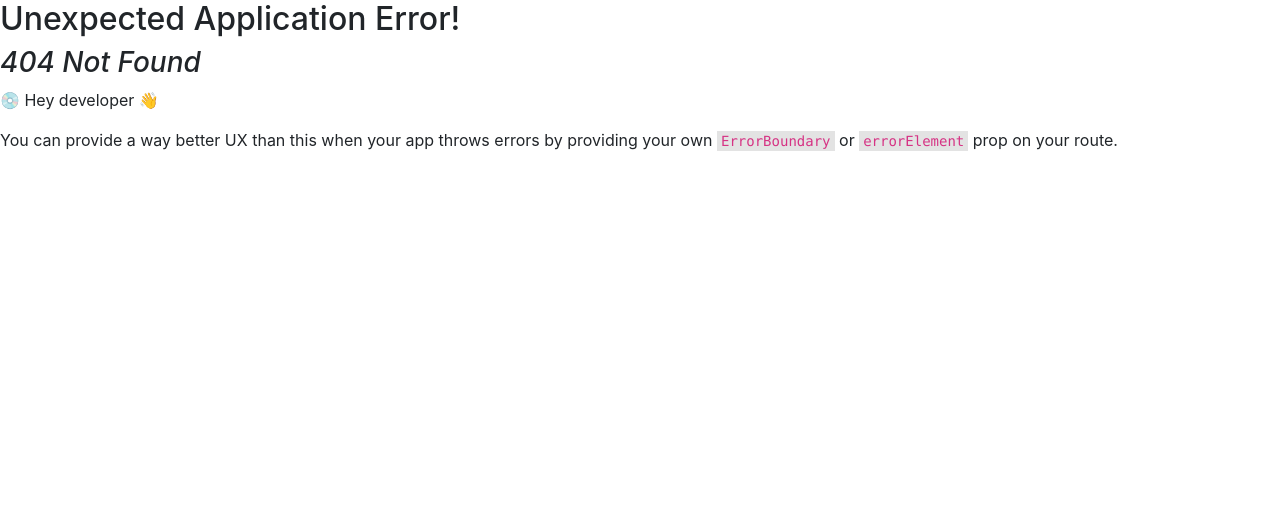
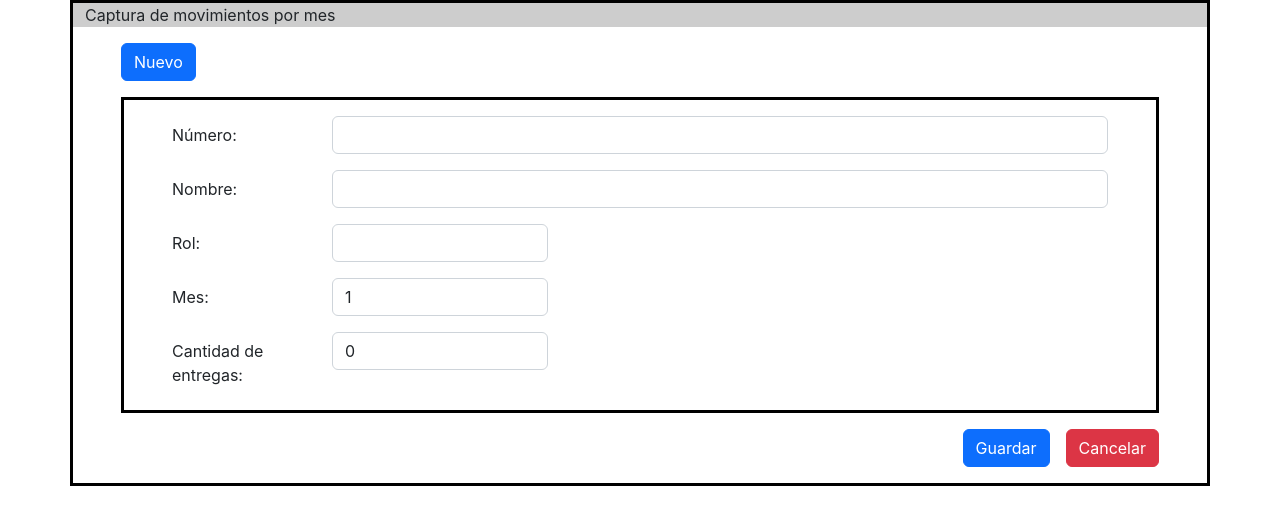
Before and after one commit to tragico0/prueba-tecnica-frontend, a React (Create React App) app: page /employees/create-movement in a window 1280 px wide. Before the commit this address had no page. Shown: the top 524 px of the page. Built offline with nearby package versions, Linux system fonts and the light colour scheme.

Commit message:
Add create employee movement page

```diff
--- a/src/index.tsx
+++ b/src/index.tsx
@@ -6,6 +6,7 @@ import reportWebVitals from './reportWebVitals';
 import { createBrowserRouter, RouterProvider } from 'react-router-dom';
 import RootLayout from './routes/RootLayout';
 import CreateEmployee from './routes/CreateEmployee';
+import CreateEmployeeMovement from './routes/CreateEmployeeMovement';
 
 const root = ReactDOM.createRoot(
     document.getElementById('root') as HTMLElement
@@ -14,7 +15,8 @@ const root = ReactDOM.createRoot(
 const router = createBrowserRouter([
     {path: '/', element: <RootLayout />, children: [
         {path: 'employees', element: null, children: [
-            {path: 'create', element: <CreateEmployee />}
+            {path: 'create', element: <CreateEmployee />},
+            {path: 'create-movement', element: <CreateEmployeeMovement />}
         ]}
     ]}
 ]);
--- /dev/null
+++ b/src/routes/CreateEmployeeMovement.tsx
@@ -0,0 +1,75 @@
+import { useState } from "react";
+import FormContainer from "../components/FormContainer";
+
+export default function CreateEmployeeMovement () {
+    return (
+        <div className="container">
+            <div className="row">
+                <div className="col">
+                    <FormContainer title="Captura de movimientos por mes">
+                        <CreateEmployeeMovementForm />
+                    </FormContainer>
+                </div>
+            </div>
+        </div>
+    );
+}
+
+const initialFormData = {
+    name: '',
+    reference: '',
+    role: '',
+    month: 1,
+    deliveries: 0
+};
+
+function CreateEmployeeMovementForm () {
+    const [formData, setFormData] = useState(initialFormData);
+
+    const handleOnInputChange = (e: React.FormEvent<HTMLInputElement>) => {
+        setFormData({
+            ...formData,
+            ...{[e.currentTarget.name]: e.currentTarget.value}
+        });
+    };
+
+    return (
+        <form className="row">
+            <div className="col px-5 black-box-wrapper">
+                <div className="row my-3">
+                    <label htmlFor="inputReference" className="col-sm-2 col-form-label">N&uacute;mero:</label>
+                    <div className="col-sm-10">
+                        <input type="text" className="form-control" id="inputReference" name="reference" onChange={handleOnInputChange} value={formData.reference} />
+                    </div>
+                </div>
+                <div className="row mb-3">
+                    <label htmlFor="inputReference" className="col-sm-2 col-form-label">Nombre:</label>
+                    <div className="col-sm-10">
+                        <input type="text" className="form-control" id="inputReference" name="name" onChange={handleOnInputChange} value={formData.name} />
+                    </div>
+                </div>
+                <div className="row mb-3">
+                    <label htmlFor="inputRole" className="col-sm-2 col-form-label">Rol:</label>
+                    <div className="col-sm-3">
+                        <input type="text" className="form-control" id="inputRole" name="role" onChange={handleOnInputChange} value={formData.role} />
+                    </div>
+                    <div className="col-sm-6"></div>
+                </div>
+                <div className="row mb-3">
+                    <label htmlFor="inputMonth" className="col-sm-2 col-form-label">Mes:</label>
+                    <div className="col-sm-3">
+                        <input type="number" className="form-control" id="inputMonth" min={1} max={12} name="month" onChange={handleOnInputChange} value={formData.month} />
+                    </div>
+                    <div className="col-sm-6"></div>
+                </div>
+                <div className="row mb-3">
+                    <label htmlFor="inputDeliveries" className="col-sm-2 col-form-label">Cantidad de entregas:</label>
+                    <div className="col-sm-3">
+                        <input type="number" className="form-control" min={1}  id="inputDeliveries" name="deliveries" onChange={handleOnInputChange} value={formData.deliveries} />
+                    </div>
+                    <div className="col-sm-6"></div>
+                </div>
+            </div>
+        </form>
+    );
+}
```
